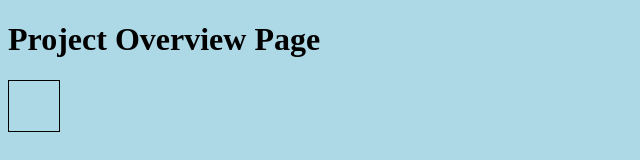
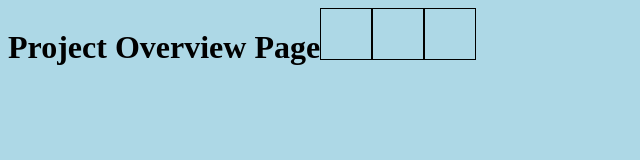
Before and after one commit to sykul/Todo-List, a website built with webpack: page src/index.html in a window 1280 px wide. Shown: the whole page, without its empty margins (0-640 px from the left). Built offline with nearby package versions, Linux system fonts and the light colour scheme.

Commit message:
test task and card creation

```diff
--- a/src/index.js
+++ b/src/index.js
@@ -6,13 +6,16 @@ import { displayProjects } from './loadhomepage.js';
 import { displayTasks } from './loadprojectpage.js';
 import { createTaskCard } from './ui.js';
 import { addToLocalStorage, retrieveFromLocalStorage } from './localstoragefunctions.js'
+import { te } from 'date-fns/locale';
 
-const testObject = new TaskObject('testname', 'testproject', "id" + Math.random().toString(16).slice(2));
+const testObject = new TaskObject('testname', 'defaultProject', "id" + Math.random().toString(16).slice(2));
+const testObject1 = new TaskObject('testname1', 'defaultProject', "id" + Math.random().toString(16).slice(2));
 
 addToLocalStorage(testObject);
+addToLocalStorage(testObject1);
 let retrievedObject = retrieveFromLocalStorage(testObject);
 
 displayProjects();
-console.log(`testObject: ${testObject.taskName}`);
+createTaskCard(retrievedObject);
 createTaskCard(testObject);
-console.log(`retrievedObject: ${retrievedObject.taskName}`);
+createTaskCard(testObject1);
--- a/src/style.css
+++ b/src/style.css
@@ -1,5 +1,9 @@
 html {
     background-color: lightblue;
+}
+
+.content {
+    display: flex;
 }
 
 .task-card {
```
